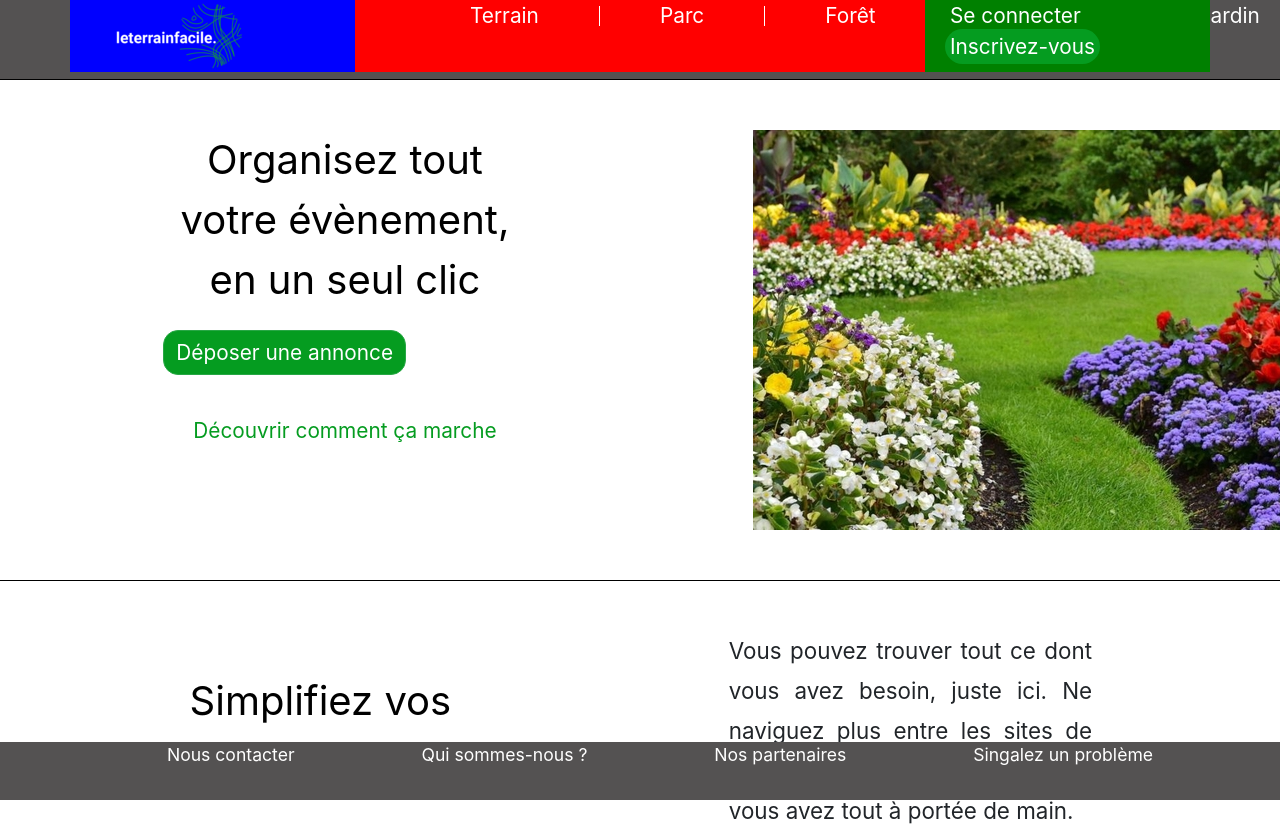
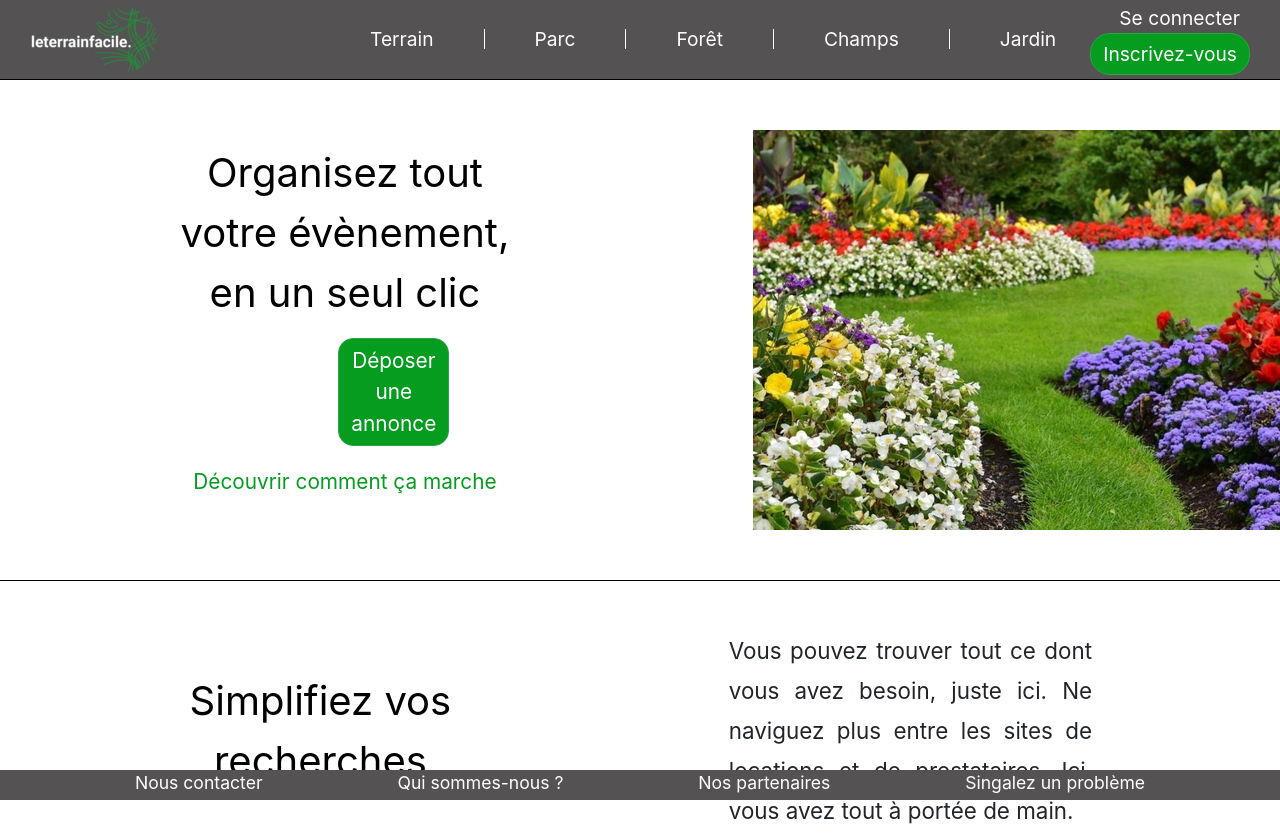
Before and after one commit to TheoMichels/SiteStatique, a plain HTML site: page index.html in a window 1280 px wide. Shown: the top 834 px of the page. Drawn offline with Linux system fonts and the light colour scheme.

Commit message:
Page d'acceuil faite en bootstrap

```diff
--- a/css/style.css
+++ b/css/style.css
@@ -20,25 +20,27 @@ body {
     overflow: hidden;
     background-color: #545252;
     color: white;
-    position: fixed;
+
 }
 header ul {
     display: flex;
     list-style-type: none;
+    margin : 0;
+    padding :0;
 }
 header ul li {
-    margin: auto 50px;
+    margin: auto 40px;
 }
 header a {
     text-decoration: none;
-    font-size: 1.3em;
+    font-size: 1.2em;
     color: white;
     padding: 5px;
     margin: auto 5px;
 }
 footer {
     width: 100%;
-    height: 58px;
+    height: 30px;
     margin: 0;
     padding: auto;
     bottom: 0;
@@ -49,6 +51,8 @@ footer ul {
     display: flex;
     justify-content: space-evenly;
     list-style-type: none;
+    padding:0;
+    margin:0;
 }
 .linkFooter {
     font-size: 1.1em;
@@ -101,11 +105,12 @@ h1 {
     margin: auto 5px;
 }
 .linkCompte {
+    text-decoration: none;
+    font-size: 1.2em;
     border-radius: 20px;
     background-color: #059c20;
 }
 .accroche {
-
     font-size: 2.5em;
     color: black;
     text-align: center;
--- a/index.html
+++ b/index.html
@@ -10,10 +10,10 @@
 
 <body>
     <header>
-        <div class ="container">
-            <div class="row justify-content-between">
-                 <div class ="col-3 blue"><a href="index.html"><img src="wire/logo4.png" alt="logo Terrain Facile"></a></div>
-                 <div class ="col-6 red">
+
+            <div class="row justify-content-between" style="width : 100%">
+                 <div class ="col-3 align-self-center "><a href="index.html"><img src="wire/logo4.png" alt="logo Terrain Facile"></a></div>
+                 <div class ="col-6 align-self-center " style ="">
                      <ul>
                      <li><a href="terrain.html">Terrain</a></li>
                      <li class="traitHead"></li>
@@ -26,23 +26,21 @@
                      <li><a href="terrain.html">Jardin</a></li>
                      </ul>
                  </div>
-                 <div class="col-3 green">
+                 <div class="col-3 align-self-center " style="text-align: end;">
                      <a href="compte.html">Se connecter</a>
-                     <a class="linkCompte" href="inscription.html">Inscrivez-vous</a>
+                     <button class="btn btn-success linkCompte">Inscrivez-vous</button>
                  </div>
             </div>
-         </div>
+
     </header>
 
-    <div class="espace"></div>  <!--bloc qui permet d'obtenir un espace entre le haut de page et le début du contenu, il fait la taille du header-->
-
 	<div class="row justify-content-around" style="margin : 50px" >
-		<div class="col-4">
+		<div class="col-4 " style="margin : auto 0;">
 			<div class="accroche">Organisez tout votre évènement, en un seul clic</div>
-    		<div class="btn btn-success annonce lienAnnonce">Déposer une annonce</div>
+    		<div class="btn btn-success annonce lienAnnonce" style="margin : 15px 170px 0px 175px">Déposer une annonce</div>
     		<div class="decouvrir"><a class="lienDecouvrir" href="#">Découvrir comment ça marche</a></div>
         </div>
-    	<div class =col-4><img src="img/photo.jpg" alt="photo de terrain"/></div>
+    	<div class ="col-4 "><img src="img/photo.jpg" alt="photo de terrain"/></div>
     </div>
 
 	<div class=trait></div>  <!--bloc permettant de créer un trait horizontal avec une bordure-->
@@ -69,12 +67,16 @@
     <div class="espaceFooter"></div>  <!--bloc qui permet d'obtenir un espace entre le haut de page et le début du contenu, il fait la taille du header-->
 
    <footer>
+    <div class="row justify-content-around">
+        <div class="col align-self-center">
             <ul>
                 <li><a class="linkFooter" href="#">Nous contacter</a></li>
                 <li><a class="linkFooter" href="#">Qui sommes-nous ?</a></li>
                 <li><a class="linkFooter" href="#">Nos partenaires</a></li>
                 <li><a class="linkFooter" href="#">Singalez un problème</a></li>
             </ul>
+        </div>
+    </div>
     </footer>
 
     </html>
```
Lines whose indentation alone changed are shown as unchanged.
